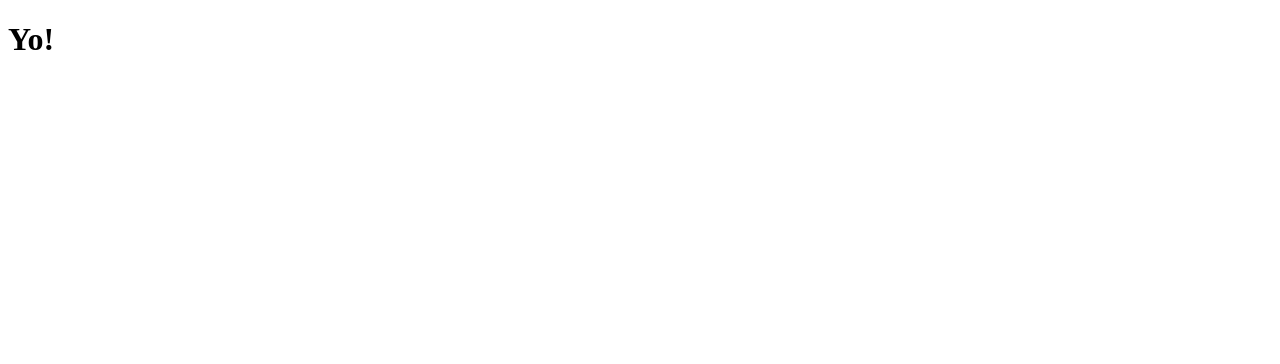
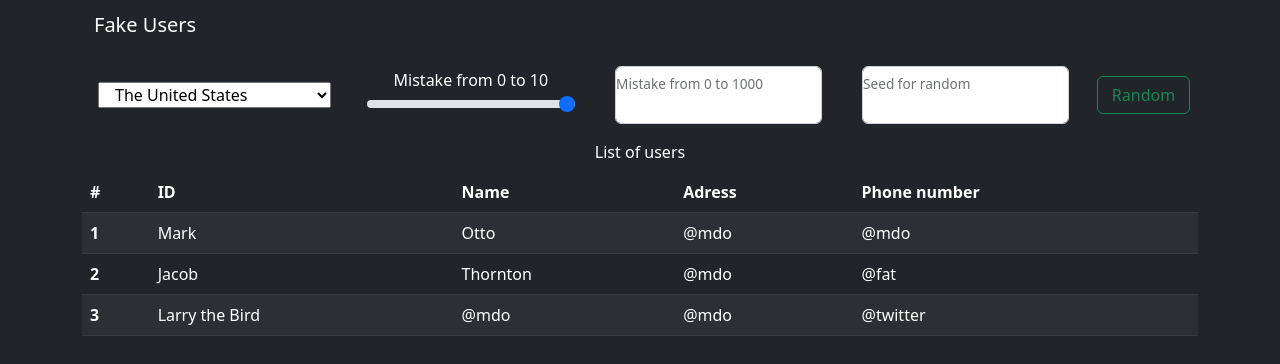
Before and after one commit to lexxA87/Task6_FakeUsers, a React (Create React App) app in the folder client/: page / in a window 1280 px wide. Shown: the top 364 px of the page. Built offline with nearby package versions, Linux system fonts and the light colour scheme.

Commit message:
3. Client: Added components and bootstrap

```diff
--- a/client/package.json
+++ b/client/package.json
@@ -6,8 +6,10 @@
     "@testing-library/jest-dom": "^5.16.4",
     "@testing-library/react": "^13.3.0",
     "@testing-library/user-event": "^13.5.0",
+    "bootstrap": "^5.2.0-beta1",
     "react": "^18.1.0",
     "react-dom": "^18.1.0",
+    "react-hook-form": "^7.31.3",
     "react-scripts": "5.0.1",
     "web-vitals": "^2.1.4"
   },
--- a/client/src/App.jsx
+++ b/client/src/App.jsx
@@ -1,7 +1,17 @@
+import React from "react";
+import Header from "./components/Header";
+import "bootstrap/dist/css/bootstrap.min.css";
+import FormRandom from "./components/FormRandom";
+import TableUsers from "./components/TableUsers";
+
 function App() {
   return (
-    <div>
-      <h1>Yo!</h1>
+    <div className="bg-dark vh-100">
+      <div className="container">
+        <Header />
+        <FormRandom />
+        <TableUsers />
+      </div>
     </div>
   );
 }
--- /dev/null
+++ b/client/src/components/FormRandom.jsx
@@ -0,0 +1,68 @@
+import React from "react";
+import { useForm } from "react-hook-form";
+
+function FormRandom() {
+  const { register, handleSubmit } = useForm();
+  const onSubmit = (data) => console.log(data);
+
+  return (
+    <div className="container-fluid bg-dark">
+      <form
+        className="d-flex row align-items-center"
+        onSubmit={handleSubmit(onSubmit)}
+      >
+        <select className="col-lg col-6 m-3" {...register("country")}>
+          <option value="The United States">The United States</option>
+          <option value="Russia">Russia</option>
+          <option value="Georgia">Georgia</option>
+        </select>
+
+        <div className="col-lg col-6 m-2 text-center">
+          <label htmlFor="customRange" className="form-label-sm text-white">
+            Mistake from 0 to 10
+          </label>
+          <input
+            type="range"
+            className="form-range"
+            id="customRange"
+            step="0.25"
+            min="0"
+            max="10"
+            {...register("mistakes0_10", { min: 0, max: 10 })}
+          />
+        </div>
+
+        <div className="col-lg col-6 form-floating m-2">
+          <input
+            className="form-control"
+            id="floatingInputMistakes0_1000"
+            type="number"
+            {...register("mistakes0_1000", { min: 0, max: 1000 })}
+          />
+          <label htmlFor="floatingInputMistakes0_1000">
+            Mistake from 0 to 1000
+          </label>
+        </div>
+
+        <div className="col-lg col-6 form-floating m-2">
+          <input
+            className="form-control"
+            id="floatingInputSeed"
+            type="number"
+            {...register("seed", { min: 1, max: 99 })}
+          />
+          <label htmlFor="floatingInputSeed">Seed for random</label>
+        </div>
+
+        <button
+          className="col-lg-1 col-6 btn btn-outline-success m-2"
+          type="submit"
+        >
+          Random
+        </button>
+      </form>
+    </div>
+  );
+}
+
+export default FormRandom;
--- /dev/null
+++ b/client/src/components/Header.jsx
@@ -0,0 +1,14 @@
+import React from "react";
+function Header() {
+  return (
+    <div>
+      <nav className="navbar navbar-dark bg-dark">
+        <div className="container-fluid">
+          <h4 className="navbar-brand">Fake Users</h4>
+        </div>
+      </nav>
+    </div>
+  );
+}
+
+export default Header;
--- /dev/null
+++ b/client/src/components/TableUsers.jsx
@@ -0,0 +1,47 @@
+import React from "react";
+
+function TableUsers() {
+  return (
+    <div>
+      <table class="table table-dark table-striped caption-top">
+        <caption className="bg-dark text-white text-center">
+          List of users
+        </caption>
+        <thead>
+          <tr>
+            <th scope="col">#</th>
+            <th scope="col">ID</th>
+            <th scope="col">Name</th>
+            <th scope="col">Adress</th>
+            <th scope="col">Phone number</th>
+          </tr>
+        </thead>
+        <tbody>
+          <tr>
+            <th scope="row">1</th>
+            <td>Mark</td>
+            <td>Otto</td>
+            <td>@mdo</td>
+            <td>@mdo</td>
+          </tr>
+          <tr>
+            <th scope="row">2</th>
+            <td>Jacob</td>
+            <td>Thornton</td>
+            <td>@mdo</td>
+            <td>@fat</td>
+          </tr>
+          <tr>
+            <th scope="row">3</th>
+            <td>Larry the Bird</td>
+            <td>@mdo</td>
+            <td>@mdo</td>
+            <td>@twitter</td>
+          </tr>
+        </tbody>
+      </table>
+    </div>
+  );
+}
+
+export default TableUsers;
```
Also changed, not shown: client/src/components/User.jsx (added, +7 -0 lines), 1 other file (tests, documents, lock files or other folders).
